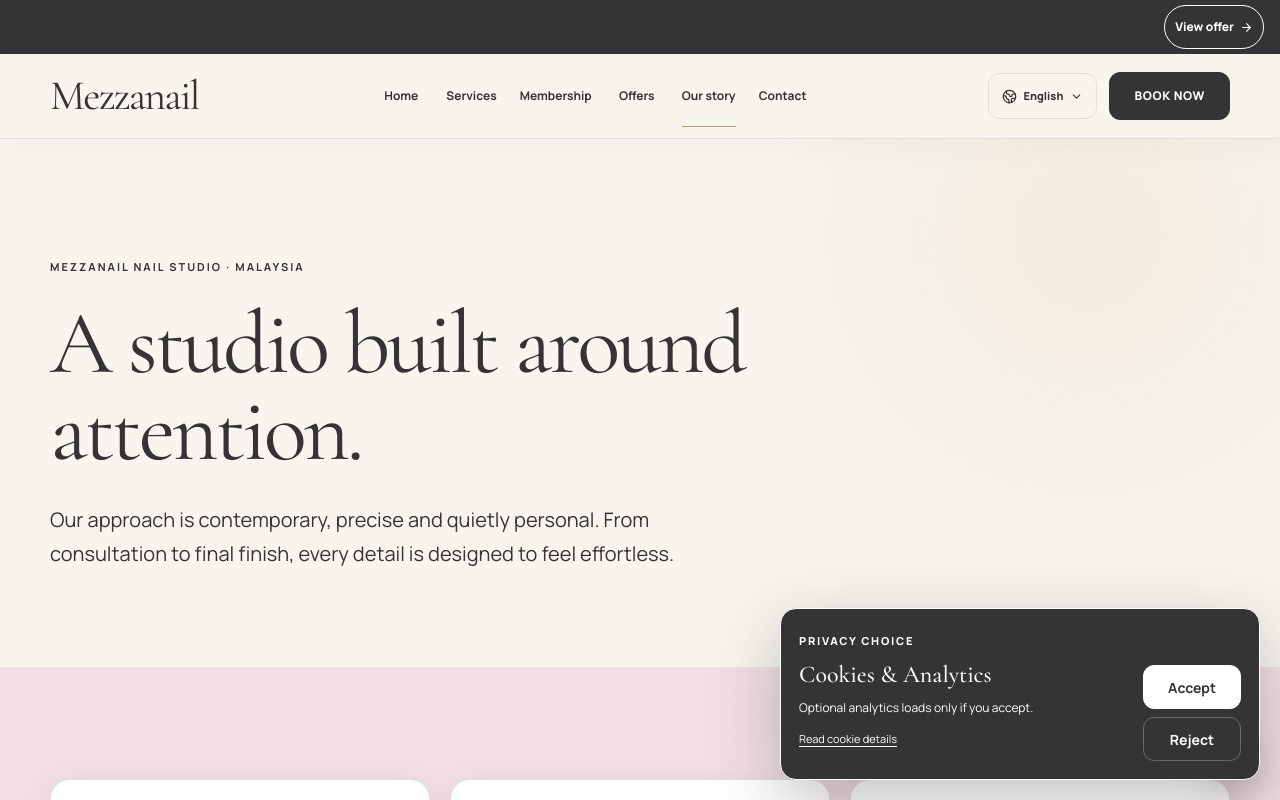
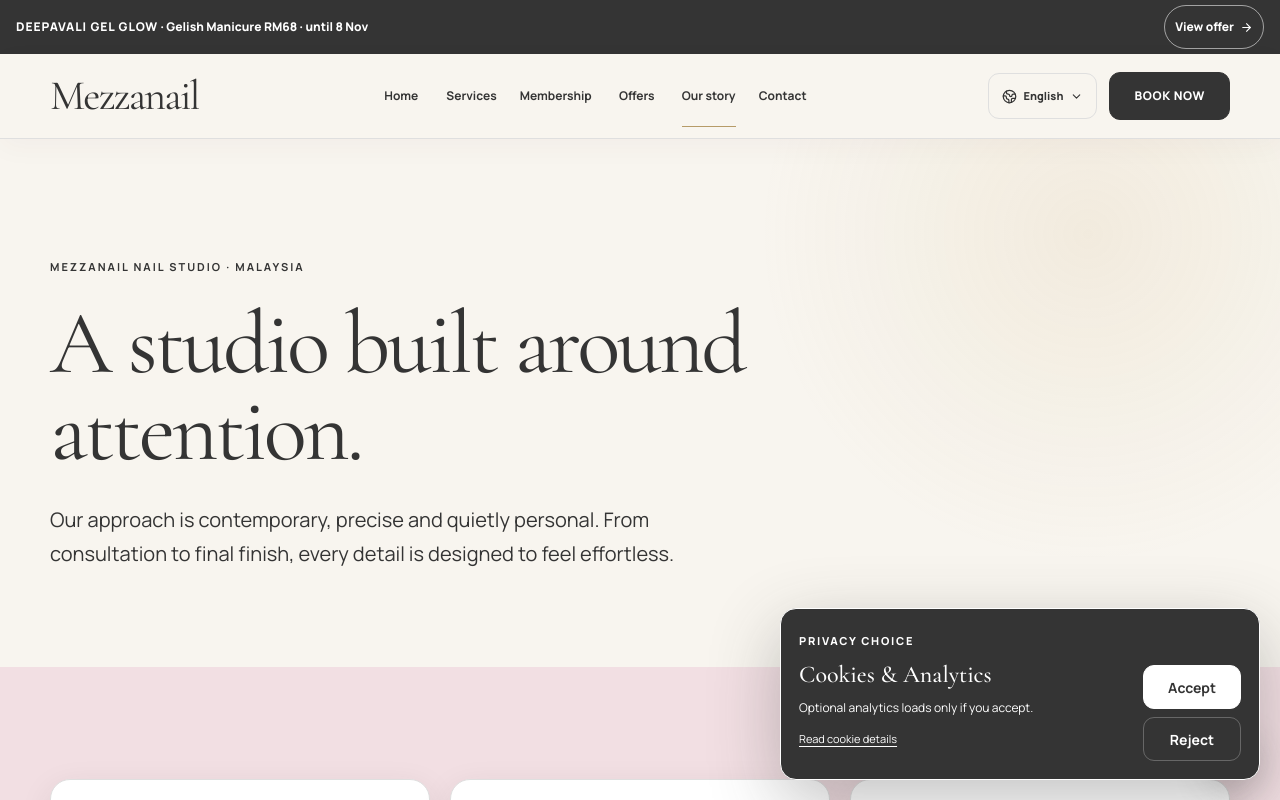
Before and after one commit to waynecz1919/Mezzanail, a Next.js app: page /about in a window 1280 px wide. Shown: the top 800 px of the page. Built offline with nearby package versions, Linux system fonts and the light colour scheme.

Commit message:
fix(website): offer bar text contrast

```diff
--- a/app/globals.css
+++ b/app/globals.css
@@ -1010,7 +1010,7 @@
   color: var(--color-ink);
 }
 
-.public-site .announcement a {
+.public-site .announcement:not(.announcement--offer) a {
   border-color: var(--color-white);
 }
 
@@ -1117,8 +1117,8 @@
   min-height: 54px;
   gap: 12px;
   padding: 5px 16px;
-  background: var(--color-cream);
-  color: var(--color-ink);
+  background: var(--color-ink);
+  color: var(--color-white);
   font-size: 12px;
   letter-spacing: normal;
   text-transform: none;
@@ -1129,7 +1129,7 @@
   min-width: 0;
   flex: 1 1 auto;
   overflow: hidden;
-  color: var(--color-ink);
+  color: var(--color-white);
   font-size: 12px;
   text-overflow: ellipsis;
   white-space: nowrap;
@@ -1146,10 +1146,10 @@
   flex: 0 0 auto;
   align-items: center;
   gap: 6px;
-  border: 1px solid color-mix(in srgb, var(--color-ink) 24%, var(--color-white));
+  border: 1px solid color-mix(in srgb, var(--color-white) 55%, transparent);
   border-radius: 999px;
   padding: 0 10px;
-  color: var(--color-ink);
+  color: var(--color-white);
   font-size: 12px;
   text-decoration: none;
   white-space: nowrap;
```
Also changed, not shown: 1 other file (tests, documents, lock files or other folders).
